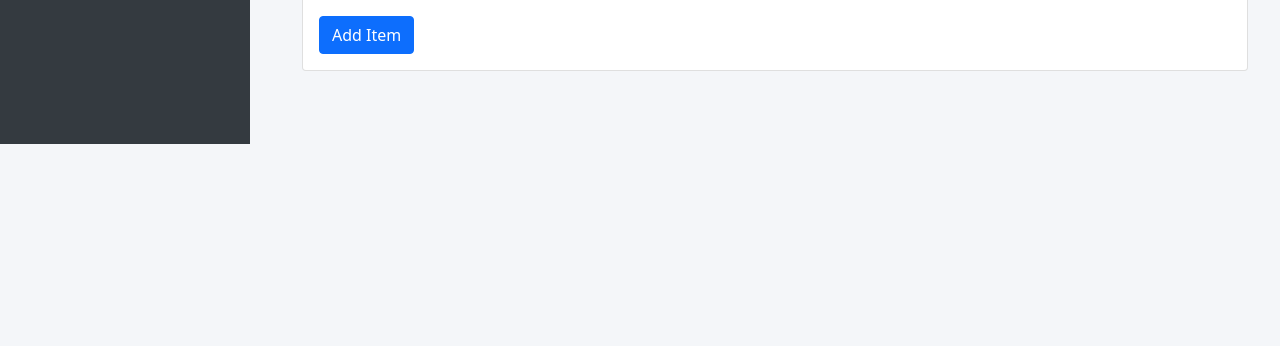
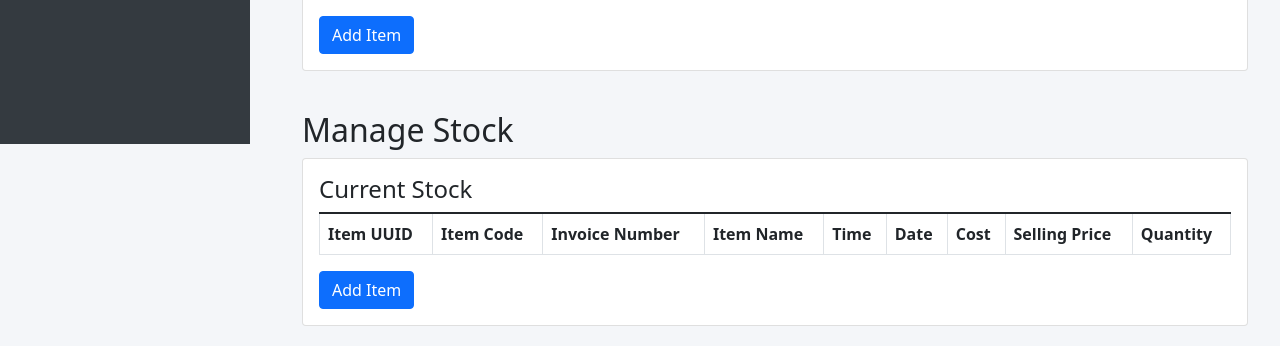
Before and after one commit to Hiroshan01/Hospital_Management_POS_System, a Flask app: page /admin in a window 1280 px wide. Shown: the part 656-1002 px from the top of the page. Before the commit the page ends 800 px from the top, so only its background shows below. Run offline with Flask 3, Linux system fonts and the light colour scheme; data that the repository does not hold is empty; some libraries are stand-ins or nearby versions.

Commit message:
add stock

```diff
--- a/app.py
+++ b/app.py
@@ -63,9 +63,12 @@ def login():
 #-------------Role route------------------
 @app.route('/admin')
 def admin_dashboard():
+    cursor = mysql.connection.cursor()
     users = user_data.get_users()
     items = get_items()
-    return render_template('admin_dsahbord1.html',users=users,items =items )
+    cursor.execute("SELECT * FROM stock ORDER BY date, time")  # FIFO: Order by date and time
+    stock = cursor.fetchall()
+    return render_template('admin_dsahbord1.html',users=users,items =items, stock=stock )
 
 @app.route('/user')
 def user_dashboard():
@@ -92,6 +95,10 @@ def superadmin_dashboard1():
 #-----------------------------------------STOCK--------------------------------------------------------------------
 
 # Stock Update Route
+@app.route('/add_stock_form')
+def add_stock_form():
+
+    return render_template('stock/add_stock.html')
 
 # Add Stock Route
 @app.route('/add_stock', methods=['GET', 'POST'])
@@ -116,6 +123,7 @@ def add_stock():
         return redirect(url_for('superadmin_dashboard1'))
 
     return redirect(url_for('superadmin_dashboard1'))
+
 
 @app.route('/update_stock/<string:item_uuid>', methods=['GET', 'POST'])
 def update_stock(item_uuid):
--- a/templates/admin_dsahbord1.html
+++ b/templates/admin_dsahbord1.html
@@ -175,7 +175,55 @@
         </div>
     </div>
 </div>
+<div class="main-content">
+    <div class="container-fluid">
+        <h2>Manage Stock</h2>
+        <div class="card">
+            <div class="card-body">
+                <h4>Current Stock</h4>
 
+                <table class="table table-bordered">
+                    <thead>
+                        <thead>
+                            <tr>
+                                <th>Item UUID</th>
+                                <th>Item Code</th>
+                                <th>Invoice Number</th>
+                                <th>Item Name</th>
+                                <th>Time</th>
+                                <th>Date</th>
+                                <th>Cost</th>
+                                <th> Selling Price</th>
+                                <th>Quantity</th>
+
+                            </tr>
+                        </thead>
+                        <tbody>
+                            {% for item in stock %}
+                            <tr>
+                                <td>{{ item[0] }}</td> <!-- item_uuid -->
+                                <td>{{ item[1] }}</td> <!-- item_code -->
+                                <td>{{ item[2] }}</td> <!-- invoice_number -->
+                                <td>{{ item[3] }}</td> <!-- item -->
+                                <td>{{ item[4] }}</td> <!-- time -->
+                                <td>{{ item[5] }}</td> <!-- date -->
+                                <td>{{ item[6] }}</td> <!-- cost -->
+                                <td>{{ item[7] }}</td> <!-- price -->
+                                <td>{{ item[8] }}</td> <!-- quantity -->
+
+                            </tr>
+                            {% endfor %}
+                        </tbody>
+
+                    </tbody>
+                </table>
+                <a href="{{ url_for('add_stock_form') }}" class="btn btn-primary">
+                    Add Item
+                </a>
+            </div>
+        </div>
+    </div>
+</div>
 
     <script src="https://code.jquery.com/jquery-3.5.1.slim.min.js"></script>
     <script src="https://cdn.jsdelivr.net/npm/@popperjs/core@2.9.2/dist/umd/popper.min.js"></script>
```
Also changed, not shown: templates/stock/add_stock.html (+77 -0 lines), templates/superadmin_dashboard.html (+3 -53 lines).
